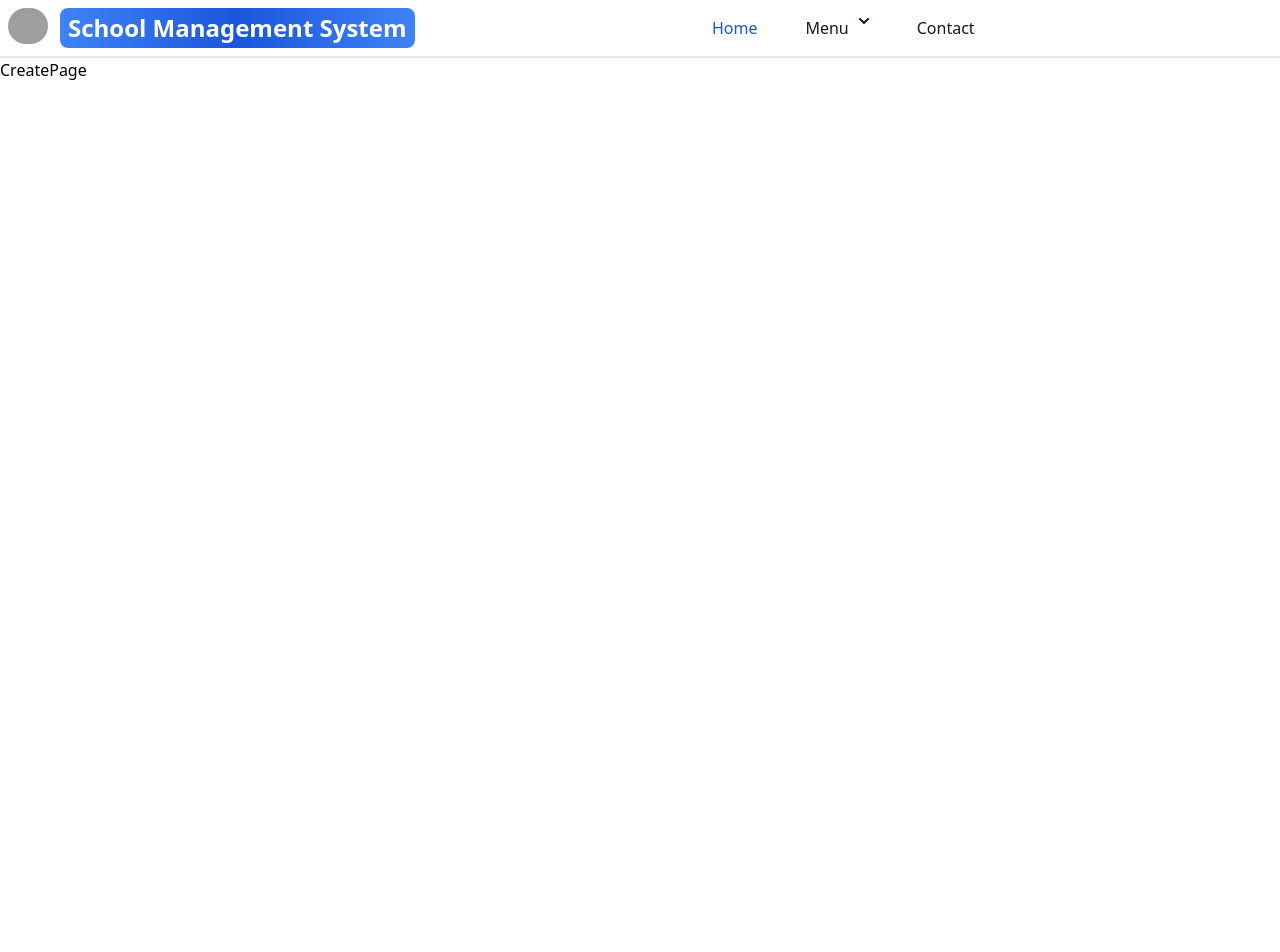
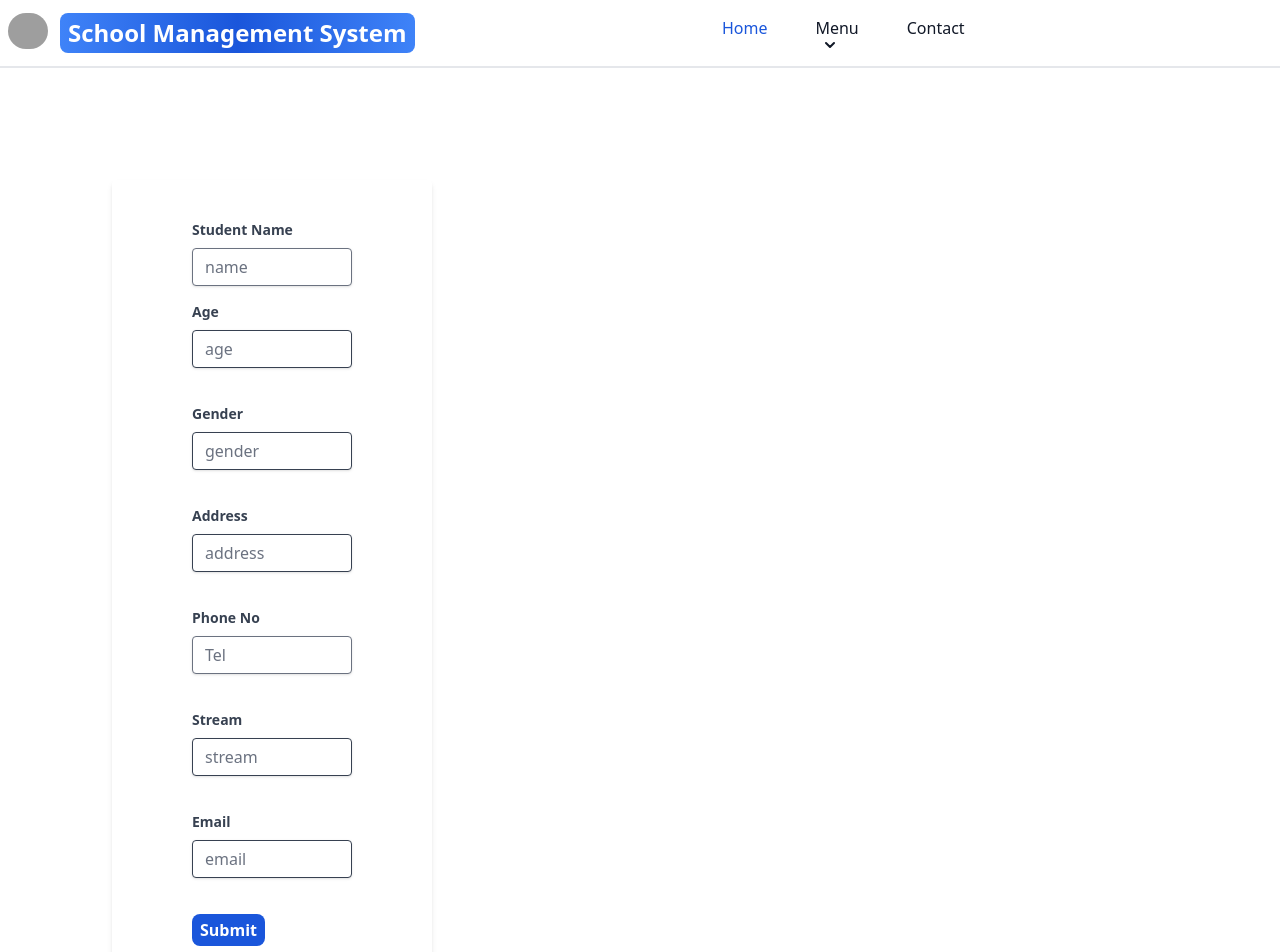
Before and after one commit to Sachith-AB/School-Management-System, a React (Vite) app in the folder client/student-management-system/: page /createstudent in a window 1280 px wide. Shown: the top 952 px of the page. Before the commit the page ends 800 px from the top, so only its background shows below. Built offline with nearby package versions, Linux system fonts and the light colour scheme; grey boxes are pictures that could not be loaded.

Commit message:
complete student adding page

```diff
--- a/client/student-management-system/package.json
+++ b/client/student-management-system/package.json
@@ -10,6 +10,7 @@
     "preview": "vite preview"
   },
   "dependencies": {
+    "axios": "^1.6.8",
     "bootstrap": "^5.3.3",
     "flowbite": "^2.3.0",
     "flowbite-react": "^0.9.0",
--- a/client/student-management-system/src/components/Header.jsx
+++ b/client/student-management-system/src/components/Header.jsx
@@ -23,7 +23,7 @@ export default function Header() {
             School Management System
           </span>
         </Link>
-      <div className='max-w-screen-xl flex flex-wrap justify-between mx-auto p-4'>
+      <div className='max-w-screen-xl flex flex-wrap  mx-auto p-4'>
 
         <Button
           onClick={() => toggleDropdown()}
@@ -44,7 +44,7 @@ export default function Header() {
             <li className='relative'>
               <button
                 onClick={toggleMenu}
-                className='flex justify-between w-full py-2 px-3 text-gray-900 rounded hover:bg-gray-100 md:hover:bg-transparent md:border-0 md:hover:text-blue-700 md:p-0 md:w-auto dark:text-white md:dark:hover:text-blue-500 dark:focus:text-white dark:border-gray-700 dark:hover:bg-gray-700 md:dark:hover:bg-transparent'
+                className=' w-full py-2 px-3 text-gray-900 rounded hover:bg-gray-100 md:hover:bg-transparent md:border-0 md:hover:text-blue-700 md:p-0 md:w-auto dark:text-white md:dark:hover:text-blue-500 dark:focus:text-white dark:border-gray-700 dark:hover:bg-gray-700 md:dark:hover:bg-transparent'
               >
                  Menu
                 <svg className='w-2.5 h-2.5 ml-2.5' aria-hidden="true" xmlns="http://www.w3.org/2000/svg" fill="none" viewBox="0 0 10 6">
--- a/client/student-management-system/src/pages/CreatePage.jsx
+++ b/client/student-management-system/src/pages/CreatePage.jsx
@@ -1,7 +1,117 @@
-import React from 'react'
+import React, { useState } from 'react';
+import axios from 'axios';
+
 
 export default function CreatePage() {
+  const[formData,setFormData]=useState({});
+
+  const handleSumbit= async(e)=>{
+        e.preventDefault();
+
+      try{
+        const res=await axios.post('http://localhost:4000/api/student/add',formData);
+        alert("student added");
+        console.log(res.data);
+      }
+      catch(error){
+        alert(error);
+      }
+
+        }
+
+
   return (
-    <div>CreatePage</div>
+    <div className="w-full max-w-xs m-28 ">
+  <form className="bg-white shadow-md rounded px-20 py-10 w-full">
+    <div className="mb-4">
+      <label className="block text-gray-700 text-sm font-bold mb-2" for="studentname" >
+        Student Name
+      </label>
+      <input className="shadow appearance-none border rounded w-full py-2 px-3 text-gray-700 leading-tight focus:outline-none focus:shadow-outline" id="username" type="text" placeholder="name"
+      onChange={(e)=>{
+        setFormData({
+          ...formData,name:e.target.value
+        })
+      }}/>
+    </div>
+    <div className="mb-6">
+      <label className="block text-gray-700 text-sm font-bold mb-2" for="password">
+        Age
+      </label>
+      <input className="shadow appearance-none border border-gray-700 rounded w-full py-2 px-3 text-gray-700 mb-3 leading-tight focus:outline-none focus:shadow-outline" id="" type="text" placeholder="age"
+       onChange={(e)=>{
+        setFormData({
+          ...formData,age:e.target.value
+        })
+      }}/>
+
+    </div>
+    <div className="mb-6">
+      <label className="block text-gray-700 text-sm font-bold mb-2" for="password">
+        Gender
+      </label>
+      <input className="shadow appearance-none border border-gray-700 rounded w-full py-2 px-3 text-gray-700 mb-3 leading-tight focus:outline-none focus:shadow-outline" id="text" type="text" placeholder="gender"
+       onChange={(e)=>{
+        setFormData({
+          ...formData,gender:e.target.value
+        })
+      }}/>
+
+    </div>
+    <div className="mb-6">
+      <label className="block text-gray-700 text-sm font-bold mb-2" for="password">
+        Address
+      </label>
+      <input className="shadow appearance-none border border-gray-700 rounded w-full py-2 px-3 text-gray-700 mb-3 leading-tight focus:outline-none focus:shadow-outline"  type="text" placeholder="address"
+       onChange={(e)=>{
+        setFormData({
+          ...formData,address:e.target.value
+        })
+      }}/>
+
+    </div>
+    <div className="mb-6">
+      <label className="block text-gray-700 text-sm font-bold mb-2" for="password">
+        Phone No
+      </label>
+      <input className="shadow appearance-none border border-grat-700 rounded w-full py-2 px-3 text-gray-700 mb-3 leading-tight focus:outline-none focus:shadow-outline" id="password" type="text" placeholder="Tel"
+       onChange={(e)=>{
+        setFormData({
+          ...formData,phoneNumber:e.target.value
+        })
+      }}/>
+
+    </div>
+    <div className="mb-6">
+      <label className="block text-gray-700 text-sm font-bold mb-2" for="password">
+        Stream
+      </label>
+      <input className="shadow appearance-none border border-gray-700 rounded w-full py-2 px-3 text-gray-700 mb-3 leading-tight focus:outline-none focus:shadow-outline" id="password" type="text" placeholder="stream"
+       onChange={(e)=>{
+        setFormData({
+          ...formData,scheme:e.target.value
+        })
+      }}/>
+
+    </div>
+    <div className="mb-6">
+      <label className="block text-gray-700 text-sm font-bold mb-2" for="password">
+        Email
+      </label>
+      <input className="shadow appearance-none border border-gray-700 rounded w-full py-2 px-3 text-gray-700 mb-3 leading-tight focus:outline-none focus:shadow-outline" id="password" type="email" placeholder="email"
+       onChange={(e)=>{
+        setFormData({
+          ...formData,email:e.target.value
+        })
+      }}/>
+
+    </div>
+
+   <button className='bg-blue-700 px-2 py-1 rounded-lg text-white font-semibold' onClick={handleSumbit}>
+    Submit
+   </button>
+  </form>
+
+</div>
   )
 }
```
Also changed, not shown: 1 other file (tests, documents, lock files or other folders).
